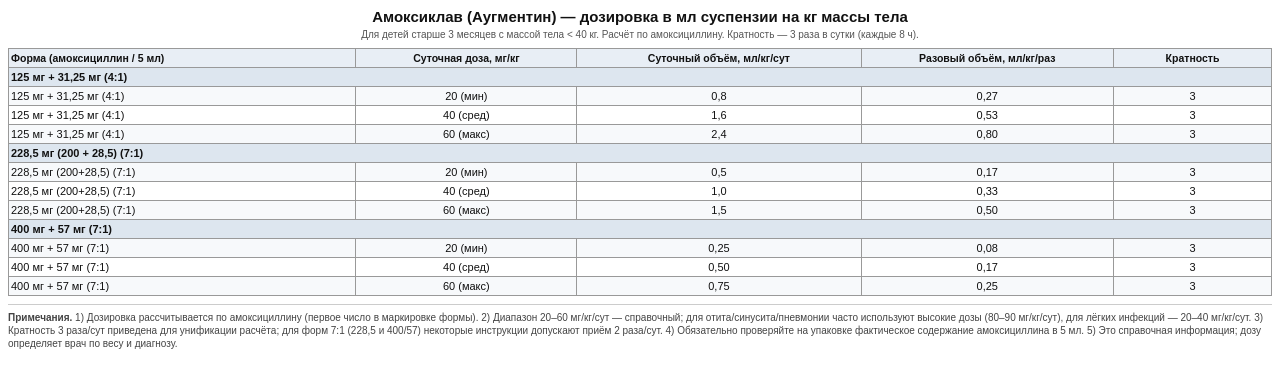
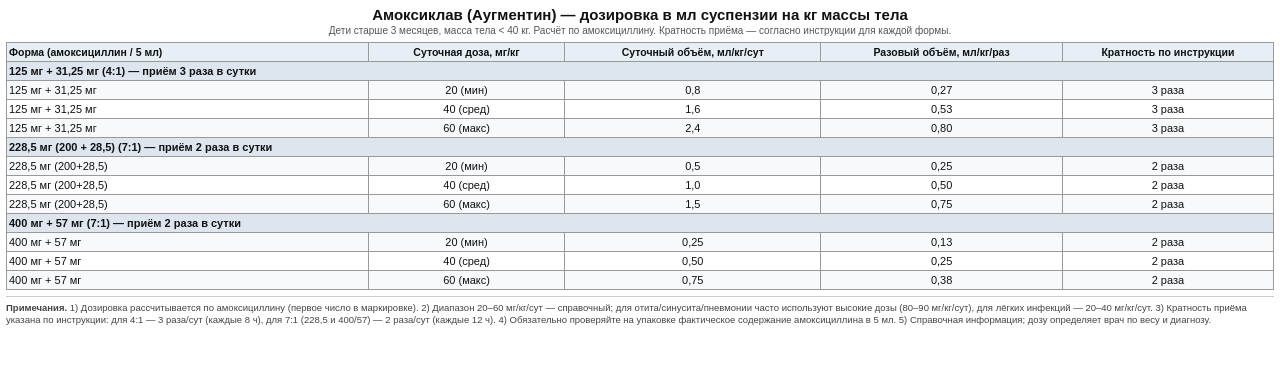
Before and after one commit to avikvin1972/003_lab_z_neuron, a plain HTML site: page index.html in a window 1280 px wide. Drawn offline with Linux system fonts and the light colour scheme.

Commit message:
Update index.html

```diff
--- a/index.html
+++ b/index.html
@@ -3,75 +3,41 @@
 <head>
 <meta charset="UTF-8">
 <meta name="viewport" content="width=device-width, initial-scale=1.0">
-<title>Дозировка Амоксиклава (мл/кг)</title>
+<title>Дозировка Амоксиклава (мл/кг) — по инструкции</title>
 <style>
-  @page { size: A4 landscape; margin: 10mm; }
+  @page { size: A4 landscape; margin: 8mm; }
   * { box-sizing: border-box; }
   body {
     font-family: Arial, Helvetica, sans-serif;
-    margin: 0;
-    padding: 8px;
-    background: #fff;
-    color: #111;
-    font-size: 12px;
+    margin: 0; padding: 6px;
+    background: #fff; color: #111; font-size: 12px;
   }
-  h1 {
-    font-size: 15px;
-    margin: 0 0 4px 0;
-    text-align: center;
+  h1 { font-size: 15px; margin: 0 0 2px 0; text-align: center; }
+  .sub { font-size: 10px; text-align: center; color: #555; margin-bottom: 6px; }
+  table { width: 100%; border-collapse: collapse; table-layout: fixed; font-size: 11px; }
+  th, td {
+    border: 1px solid #999; padding: 3px 2px; text-align: center;
+    vertical-align: middle; word-wrap: break-word; overflow-wrap: break-word;
   }
-  .sub {
-    font-size: 10px;
-    text-align: center;
-    color: #555;
-    margin-bottom: 8px;
-  }
-  table {
-    width: 100%;
-    border-collapse: collapse;
-    table-layout: fixed;
-    font-size: 11px;
-  }
-  th, td {
-    border: 1px solid #999;
-    padding: 3px 2px;
-    text-align: center;
-    vertical-align: middle;
-    word-wrap: break-word;
-    overflow-wrap: break-word;
-    hyphens: auto;
-  }
-  th {
-    background: #e8eef5;
-    font-weight: bold;
-    font-size: 10.5px;
-    line-height: 1.15;
-  }
-  td:first-child, th:first-child { width: 22%; text-align: left; }
-  td:nth-child(2), th:nth-child(2) { width: 14%; }
-  td:nth-child(3), th:nth-child(3) { width: 18%; }
+  th { background: #e8eef5; font-weight: bold; font-size: 10.5px; line-height: 1.15; }
+  td:first-child, th:first-child { width: 24%; text-align: left; }
+  td:nth-child(2), th:nth-child(2) { width: 13%; }
+  td:nth-child(3), th:nth-child(3) { width: 17%; }
   td:nth-child(4), th:nth-child(4) { width: 16%; }
-  td:nth-child(5), th:nth-child(5) { width: 10%; }
+  td:nth-child(5), th:nth-child(5) { width: 14%; }
   tr:nth-child(even) td { background: #f7f9fb; }
   .grp { font-weight: bold; background: #dde6ef !important; }
   .note {
-    font-size: 10px;
-    color: #444;
-    margin-top: 8px;
-    line-height: 1.3;
-    border-top: 1px solid #ccc;
-    padding-top: 6px;
+    font-size: 9.5px; color: #444; margin-top: 6px;
+    line-height: 1.3; border-top: 1px solid #ccc; padding-top: 5px;
   }
-  @media print {
-    body { padding: 0; }
-    table { font-size: 10.5px; }
-  }
+  @media print { body { padding: 0; } table { font-size: 10.5px; } }
 </style>
 </head>
 <body>
 
 <h1>Амоксиклав (Аугментин) — дозировка в мл суспензии на кг массы тела</h1>
-<div class="sub">Для детей старше 3 месяцев с массой тела &lt; 40 кг. Расчёт по амоксициллину. Кратность — 3 раза в сутки (каждые 8 ч).</div>
+<div class="sub">Дети старше 3 месяцев, масса тела &lt; 40 кг. Расчёт по амоксициллину. Кратность приёма — согласно инструкции для каждой формы.</div>
 
 <table>
   <thead>
@@ -80,29 +46,29 @@
       <th>Суточная доза, мг/кг</th>
       <th>Суточный объём, мл/кг/сут</th>
       <th>Разовый объём, мл/кг/раз</th>
-      <th>Кратность</th>
+      <th>Кратность по инструкции</th>
     </tr>
   </thead>
   <tbody>
-    <tr><td class="grp" colspan="5">125 мг + 31,25 мг (4:1)</td></tr>
-    <tr><td>125 мг + 31,25 мг (4:1)</td><td>20 (мин)</td><td>0,8</td><td>0,27</td><td>3</td></tr>
-    <tr><td>125 мг + 31,25 мг (4:1)</td><td>40 (сред)</td><td>1,6</td><td>0,53</td><td>3</td></tr>
-    <tr><td>125 мг + 31,25 мг (4:1)</td><td>60 (макс)</td><td>2,4</td><td>0,80</td><td>3</td></tr>
+    <tr><td class="grp" colspan="5">125 мг + 31,25 мг (4:1) — приём 3 раза в сутки</td></tr>
+    <tr><td>125 мг + 31,25 мг</td><td>20 (мин)</td><td>0,8</td><td>0,27</td><td>3 раза</td></tr>
+    <tr><td>125 мг + 31,25 мг</td><td>40 (сред)</td><td>1,6</td><td>0,53</td><td>3 раза</td></tr>
+    <tr><td>125 мг + 31,25 мг</td><td>60 (макс)</td><td>2,4</td><td>0,80</td><td>3 раза</td></tr>
 
-    <tr><td class="grp" colspan="5">228,5 мг (200 + 28,5) (7:1)</td></tr>
-    <tr><td>228,5 мг (200+28,5) (7:1)</td><td>20 (мин)</td><td>0,5</td><td>0,17</td><td>3</td></tr>
-    <tr><td>228,5 мг (200+28,5) (7:1)</td><td>40 (сред)</td><td>1,0</td><td>0,33</td><td>3</td></tr>
-    <tr><td>228,5 мг (200+28,5) (7:1)</td><td>60 (макс)</td><td>1,5</td><td>0,50</td><td>3</td></tr>
+    <tr><td class="grp" colspan="5">228,5 мг (200 + 28,5) (7:1) — приём 2 раза в сутки</td></tr>
+    <tr><td>228,5 мг (200+28,5)</td><td>20 (мин)</td><td>0,5</td><td>0,25</td><td>2 раза</td></tr>
+    <tr><td>228,5 мг (200+28,5)</td><td>40 (сред)</td><td>1,0</td><td>0,50</td><td>2 раза</td></tr>
+    <tr><td>228,5 мг (200+28,5)</td><td>60 (макс)</td><td>1,5</td><td>0,75</td><td>2 раза</td></tr>
 
-    <tr><td class="grp" colspan="5">400 мг + 57 мг (7:1)</td></tr>
-    <tr><td>400 мг + 57 мг (7:1)</td><td>20 (мин)</td><td>0,25</td><td>0,08</td><td>3</td></tr>
-    <tr><td>400 мг + 57 мг (7:1)</td><td>40 (сред)</td><td>0,50</td><td>0,17</td><td>3</td></tr>
-    <tr><td>400 мг + 57 мг (7:1)</td><td>60 (макс)</td><td>0,75</td><td>0,25</td><td>3</td></tr>
+    <tr><td class="grp" colspan="5">400 мг + 57 мг (7:1) — приём 2 раза в сутки</td></tr>
+    <tr><td>400 мг + 57 мг</td><td>20 (мин)</td><td>0,25</td><td>0,13</td><td>2 раза</td></tr>
+    <tr><td>400 мг + 57 мг</td><td>40 (сред)</td><td>0,50</td><td>0,25</td><td>2 раза</td></tr>
+    <tr><td>400 мг + 57 мг</td><td>60 (макс)</td><td>0,75</td><td>0,38</td><td>2 раза</td></tr>
   </tbody>
 </table>
 
 <div class="note">
-  <strong>Примечания.</strong> 1) Дозировка рассчитывается по амоксициллину (первое число в маркировке формы). 2) Диапазон 20–60 мг/кг/сут — справочный; для отита/синусита/пневмонии часто используют высокие дозы (80–90 мг/кг/сут), для лёгких инфекций — 20–40 мг/кг/сут. 3) Кратность 3 раза/сут приведена для унификации расчёта; для форм 7:1 (228,5 и 400/57) некоторые инструкции допускают приём 2 раза/сут. 4) Обязательно проверяйте на упаковке фактическое содержание амоксициллина в 5 мл. 5) Это справочная информация; дозу определяет врач по весу и диагнозу.
+  <strong>Примечания.</strong> 1) Дозировка рассчитывается по амоксициллину (первое число в маркировке). 2) Диапазон 20–60 мг/кг/сут — справочный; для отита/синусита/пневмонии часто используют высокие дозы (80–90 мг/кг/сут), для лёгких инфекций — 20–40 мг/кг/сут. 3) Кратность приёма указана по инструкции: для 4:1 — 3 раза/сут (каждые 8 ч), для 7:1 (228,5 и 400/57) — 2 раза/сут (каждые 12 ч). 4) Обязательно проверяйте на упаковке фактическое содержание амоксициллина в 5 мл. 5) Справочная информация; дозу определяет врач по весу и диагнозу.
 </div>
 
 </body>
```
